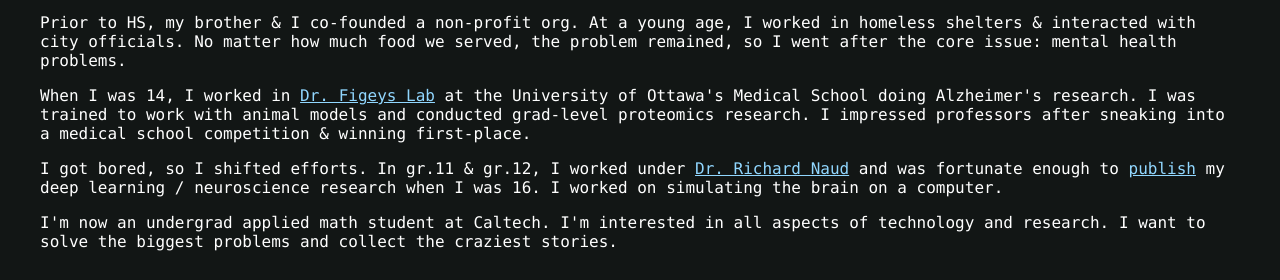
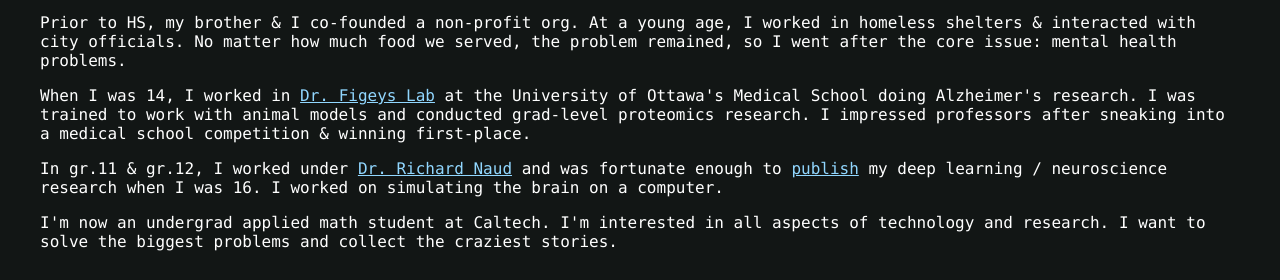
Before and after one commit to anishgoel1/site, a website: page mystory.html in a window 1280 px wide. Shown: the part 110-390 px from the top of the page. Drawn offline with Linux system fonts and the light colour scheme.

Commit message:
Update mystory.html

```diff
--- a/mystory.html
+++ b/mystory.html
@@ -25,7 +25,7 @@
 </p>
 
 <p>
-    I got bored, so I shifted efforts. In gr.11 & gr.12, I worked under <a href="https://www.uottawa.ca/faculty-medicine/dr-richard-naud">Dr. Richard Naud</a> and was fortunate enough to <a href="https://www.sciencedirect.com/science/article/pii/S0306452221003808?via%3Dihub">publish</a> my deep learning / neuroscience research when I was 16. I worked on simulating the brain on a computer.
+    In gr.11 & gr.12, I worked under <a href="https://www.uottawa.ca/faculty-medicine/dr-richard-naud">Dr. Richard Naud</a> and was fortunate enough to <a href="https://www.sciencedirect.com/science/article/pii/S0306452221003808?via%3Dihub">publish</a> my deep learning / neuroscience research when I was 16. I worked on simulating the brain on a computer.
 </p>
 <p>
 I'm now an undergrad applied math student at Caltech. I'm interested in all aspects of technology and research. I want to solve the biggest problems and collect the craziest stories.
```
